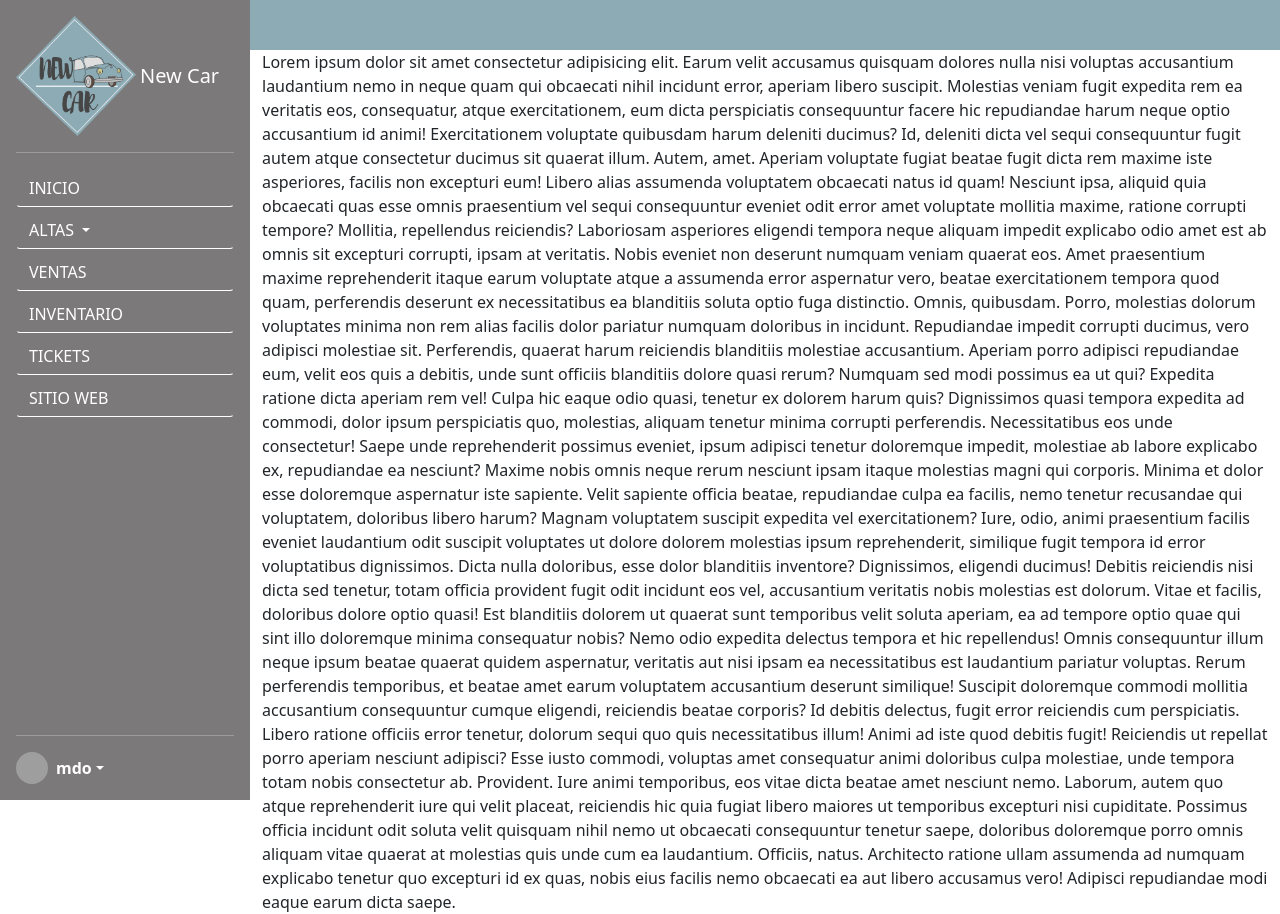
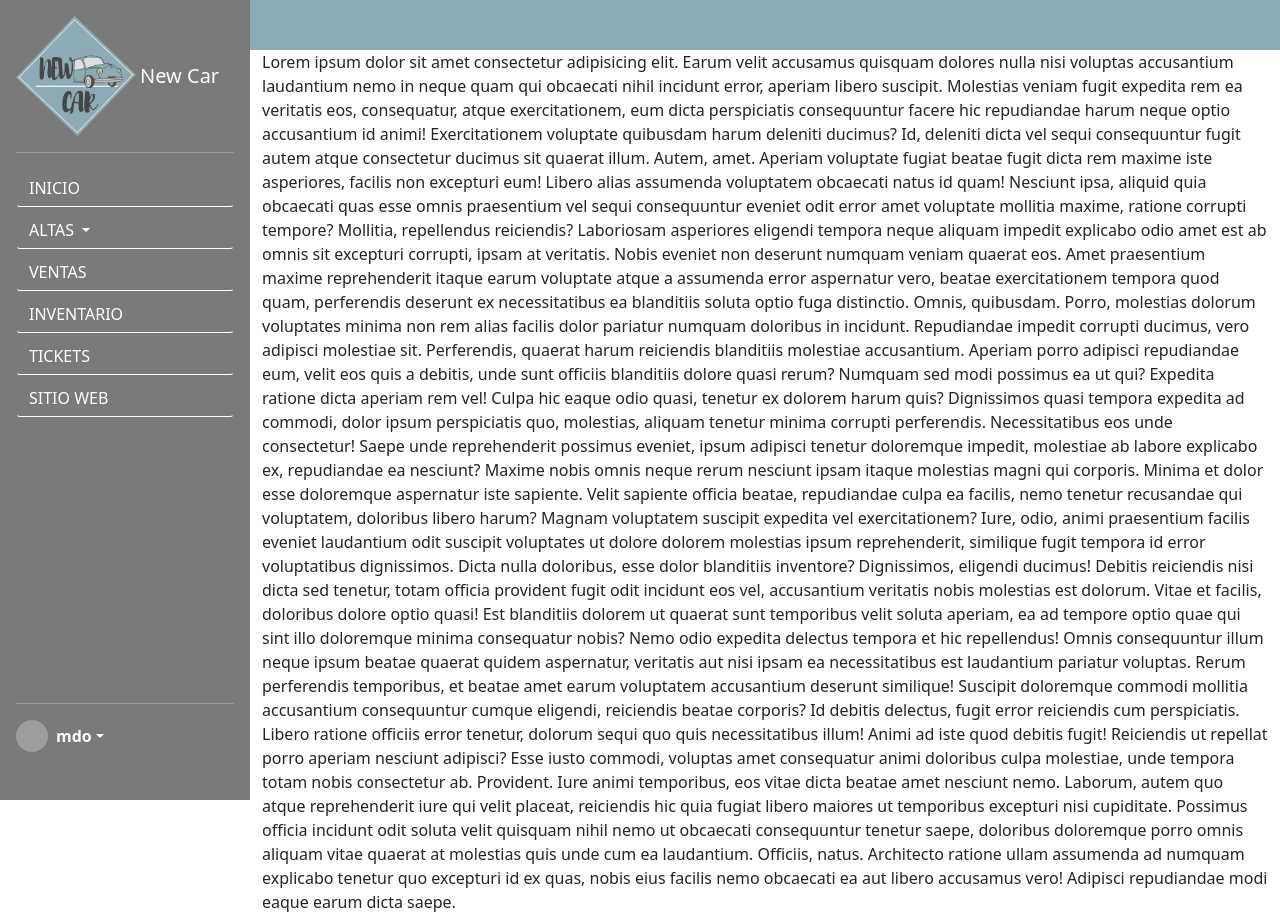
Before and after one commit to Mario-Soto/newcar_sistema, a PHP site: page / in a window 1280 px wide. Run offline with PHP 8.4, Linux system fonts and the light colour scheme; grey boxes are pictures that could not be loaded.

Commit message:
responsive

```diff
--- a/res/css/style.css
+++ b/res/css/style.css
@@ -3,7 +3,6 @@
 
 nav{
 	overflow-y: auto;
-	width: 100vh;
 }
 
 a{
--- a/res/layout/nav.php
+++ b/res/layout/nav.php
@@ -1,6 +1,6 @@
 <div class="contenedor">
     <div id="fondo-nav">
-        <nav id="nav" class="d-flex flex-column flex-shrink-0 p-3 sidebar">
+        <nav id="nav" class="d-flex flex-column flex-shrink-0 p-3 pb-5 sidebar">
             <a href="/" class="d-flex align-items-center mb-3 mb-md-0 me-md-auto text-decoration-none">
                 <img width="120px" src="res/images/new_car-logo.png" alt="Logo de NewCar">
                 <span class="fs-5 fw-semibold ms-1">New Car</span>
```
